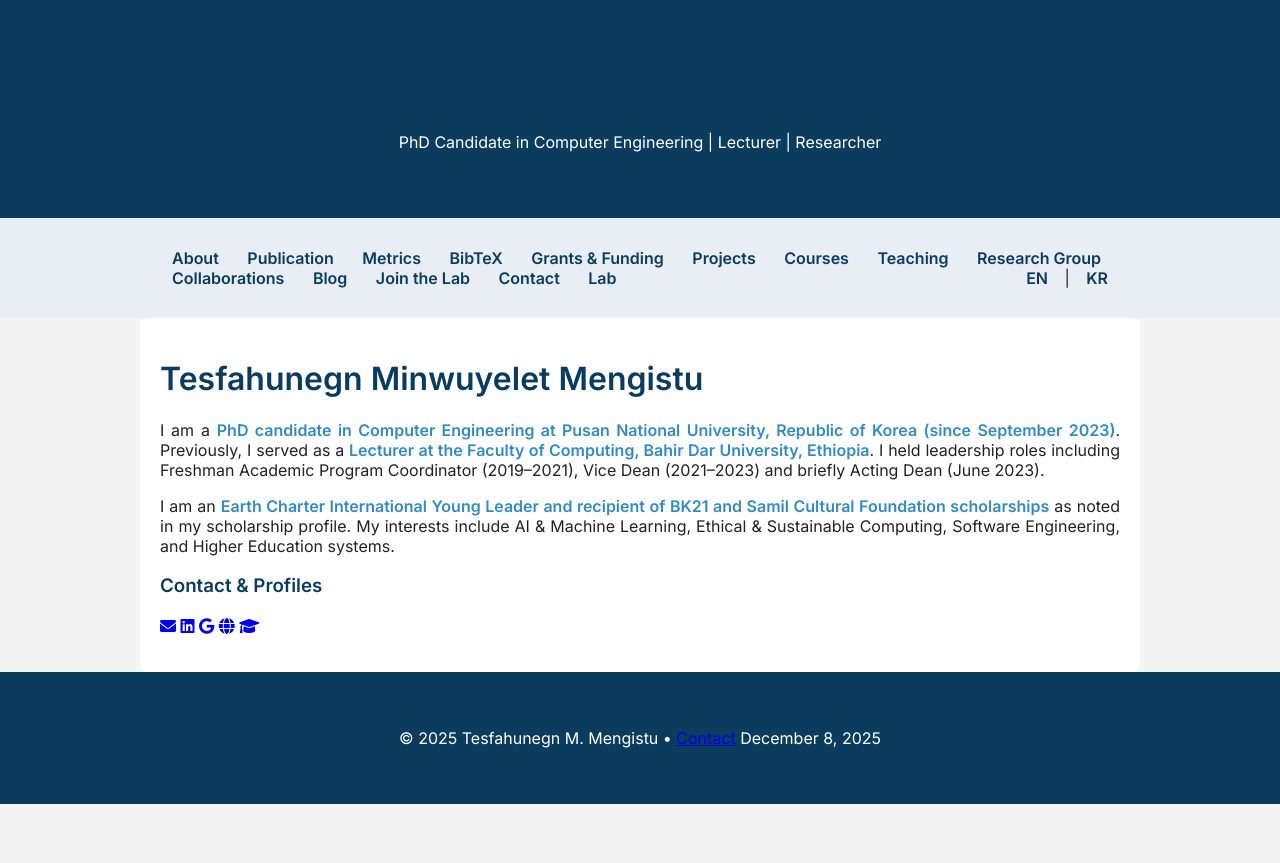
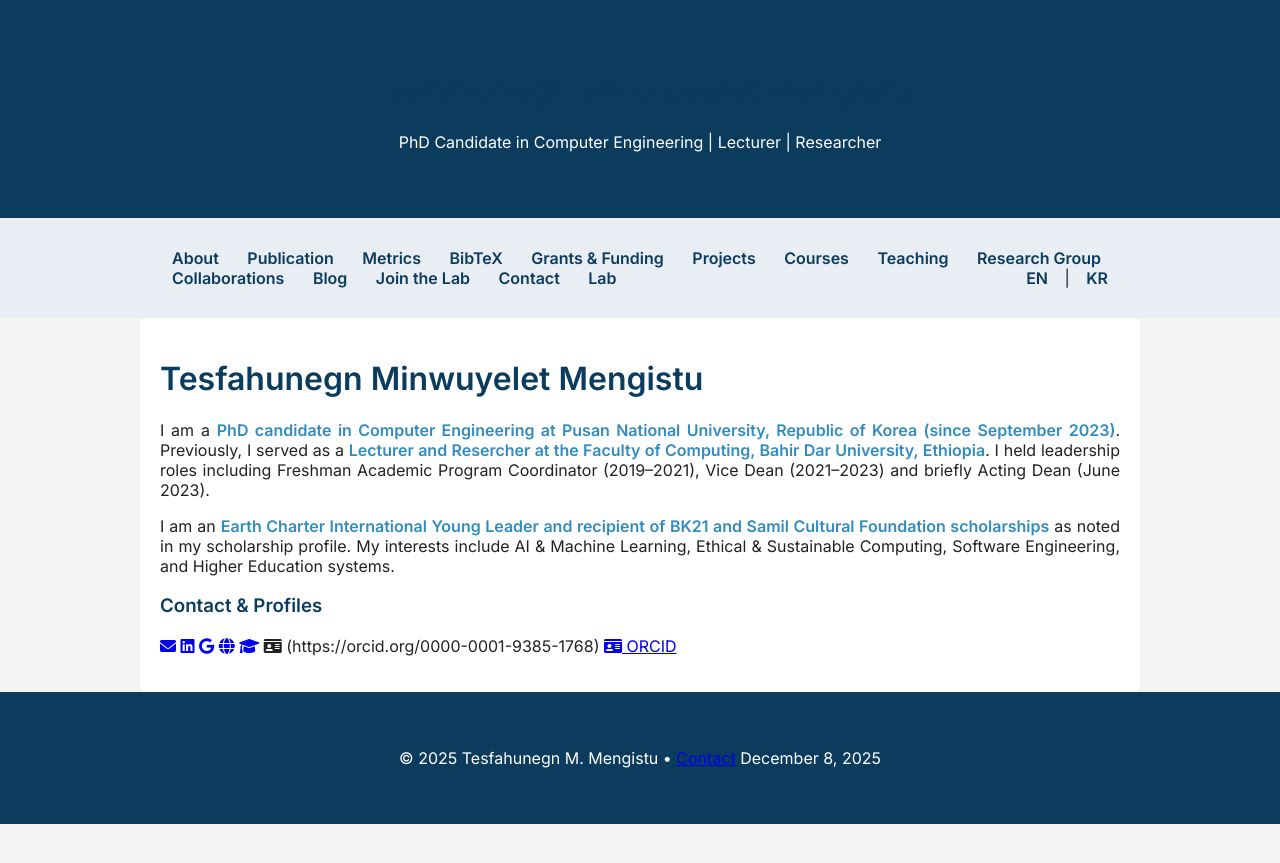
Before and after one commit to Tesfahunegn369/tesfahunegn369.github.io, a Jekyll site: the page built from index.md, in a window 1280 px wide. Shown: the top 863 px of the page. Built offline with Jekyll 4.4.1, drawn with Linux system fonts in a browser that asks for light colours.

Commit message:
Update index and contact

```diff
--- a/index.md
+++ b/index.md
@@ -8,7 +8,7 @@ permalink: /
 
 <p class="justify-text">
   I am a <span class="bold-blue">PhD candidate in Computer Engineering at Pusan National University, Republic of Korea (since September 2023)</span>.
-  Previously, I served as a <span class="bold-blue">Lecturer at the Faculty of Computing, Bahir Dar University, Ethiopia</span>.
+  Previously, I served as a <span class="bold-blue">Lecturer and Resercher at the Faculty of Computing, Bahir Dar University, Ethiopia</span>.
   I held leadership roles including Freshman Academic Program Coordinator (2019–2021), Vice Dean (2021–2023) and briefly Acting Dean (June 2023).
 </p>
 
@@ -22,3 +22,7 @@ permalink: /
 [<i class="fab fa-google"></i>](https://scholar.google.com/citations?user=qgSlPxcAAAAJ)
 [<i class="fas fa-globe"></i>](https://earthcharter.org/youngleaders/tesfahunegn-mengistu/)
 [<i class="fas fa-graduation-cap"></i>](https://globalscholarships.com/scholarship-posts/tesfahunegn-minwuyelet-mengistu/)
+<i class="fas fa-id-card"></i> (https://orcid.org/0000-0001-9385-1768)
+<a href="https://orcid.org/0000-0001-9385-1768" target="_blank">
+  <i class="fas fa-id-card"></i> ORCID
+</a>
```
Also changed, not shown: contact.md (+1 -0 lines).
